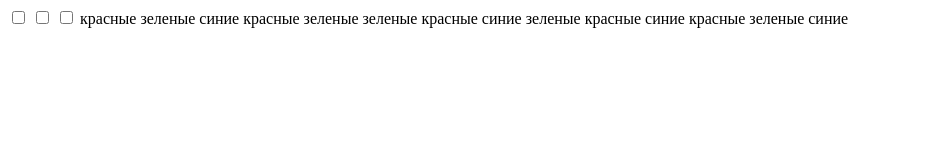
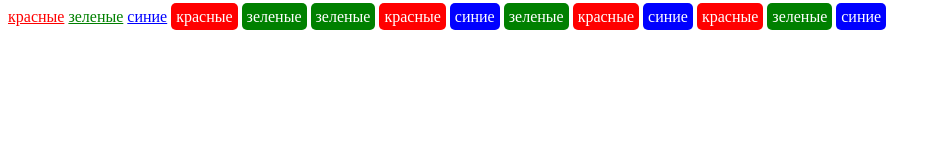
Before and after one commit to AnnaLukov/homework-frontend-anna-lukovich, a plain HTML site: page lesson-9-layouts/task1.html in a window 1280 px wide. Shown: the whole page, without its empty margins (0-941 px from the left). Drawn offline with Linux system fonts and the light colour scheme.

Commit message:
Add buttons in task1.html and style1.css

```diff
--- a/lesson-9-layouts/style1.css
+++ b/lesson-9-layouts/style1.css
@@ -0,0 +1,65 @@
+span {
+    color: #FFFFFF;
+    padding: 5px;
+    border-radius: 5px;
+    text-align: center;
+}
+
+.red {
+    background-color: red;
+}
+
+.green {
+    background-color: green;
+}
+
+.blue {
+    background-color: blue;
+}
+
+input + label {
+    color: red;
+    text-decoration: underline;
+}
+
+label[for="green"] {
+    color: green;
+    text-decoration: underline;
+}
+
+label[for="blue"] {
+    color: blue;
+    text-decoration: underline;
+}
+
+input[type="checkbox"] {
+    display: none;
+}
+
+input:checked span .red {
+    background-color: #FFFFFF;
+}
+
+input[id="red"]:checked ~ .green  {
+    background-color: white;
+}
+
+input[id="red"]:checked ~ .blue  {
+    background-color: white;
+}
+
+input[id="green"]:checked ~ .red  {
+    background-color: white;
+}
+
+input[id="green"]:checked ~ .blue  {
+    background-color: white;
+}
+
+input[id="blue"]:checked ~ .red  {
+    background-color: white;
+}
+
+input[id="blue"]:checked ~ .green {
+    background-color: white;
+}
--- a/lesson-9-layouts/task1.html
+++ b/lesson-9-layouts/task1.html
@@ -3,6 +3,7 @@
 <head lang="en">
   <meta charset="UTF-8"/>
   <title>Task1</title>
+  <link href="style1.css" rel="stylesheet">
 </head>
 <body>
 
```
